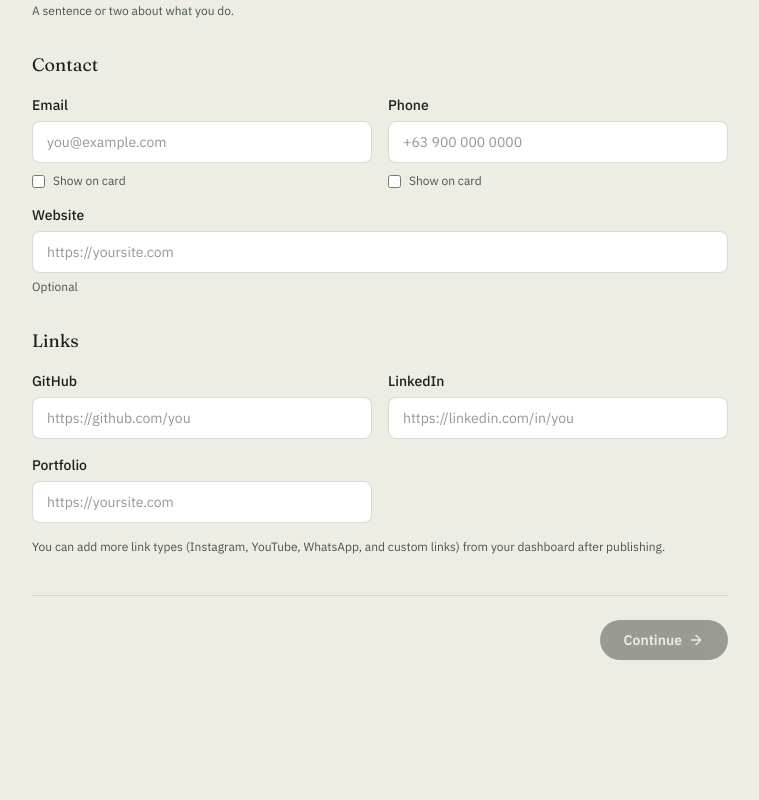
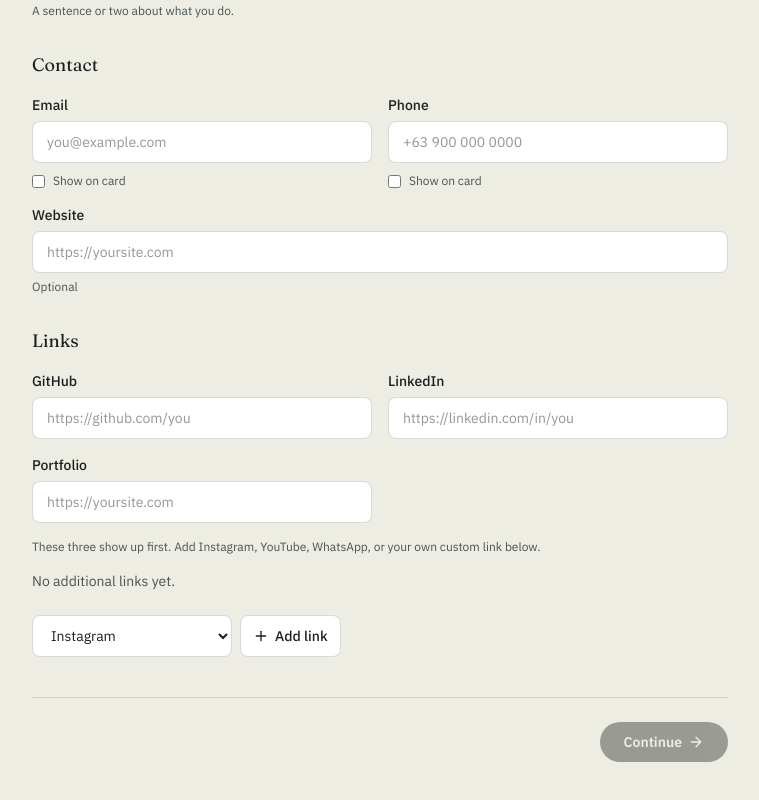
Before and after one commit to Flow258/linkcard, a Next.js app: page /create in a window 1280 px wide. Shown: the part 632-1432 px from the top of the page, without its empty margins (56-815 px from the left). Before the commit the page ends 1332 px from the top, so only its background shows below. Built offline with nearby package versions, Linux system fonts and the light colour scheme.

Commit message:
feat: integrate LinksManager for additional profile links management

```diff
--- a/components/editor/StepDetails.tsx
+++ b/components/editor/StepDetails.tsx
@@ -5,6 +5,7 @@ import { Upload, X } from "lucide-react";
 import { Profile, LinkType } from "@/lib/types";
 import { newId } from "@/lib/utils";
 import Field, { inputClass } from "./Field";
+import LinksManager from "./LinksManager";
 
 const QUICK_LINK_TYPES: { type: LinkType; label: string; placeholder: string }[] = [
   { type: "github", label: "GitHub", placeholder: "https://github.com/you" },
@@ -199,9 +200,16 @@ export default function StepDetails({
           ))}
         </div>
         <p className="text-xs text-ink-soft">
-          You can add more link types (Instagram, YouTube, WhatsApp, and custom links) from your
-          dashboard after publishing.
+          These three show up first. Add Instagram, YouTube, WhatsApp, or your own custom link
+          below.
         </p>
+        <LinksManager
+          links={profile.links.filter((l) => !QUICK_LINK_TYPES.some((q) => q.type === l.type))}
+          onChange={(extra) => {
+            const quick = profile.links.filter((l) => QUICK_LINK_TYPES.some((q) => q.type === l.type));
+            onChange({ links: [...quick, ...extra] });
+          }}
+        />
       </section>
     </div>
   );
```
